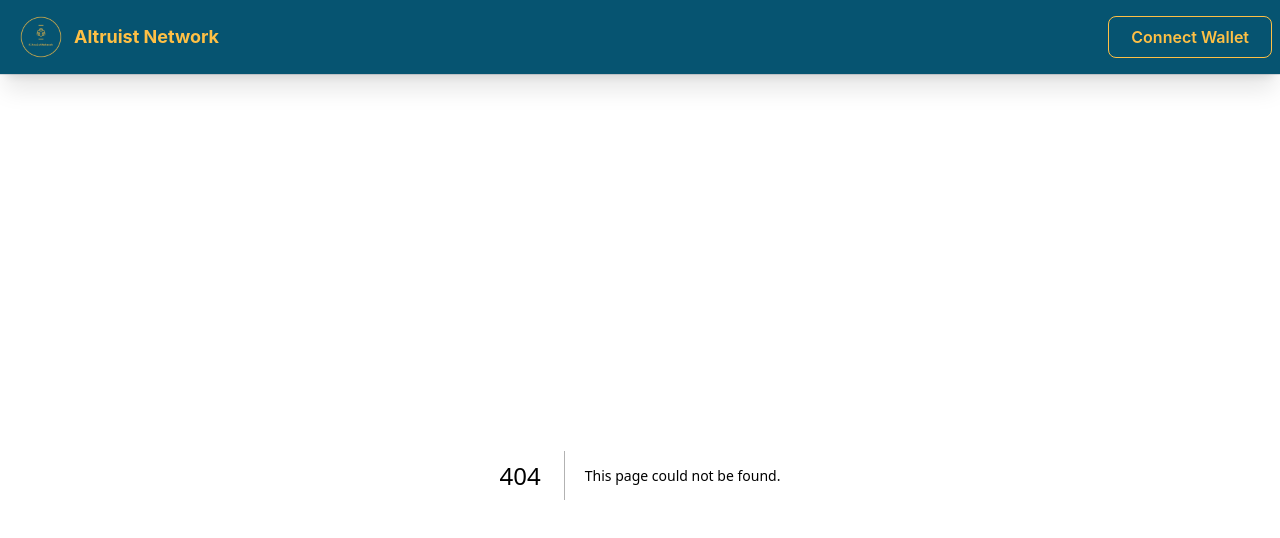
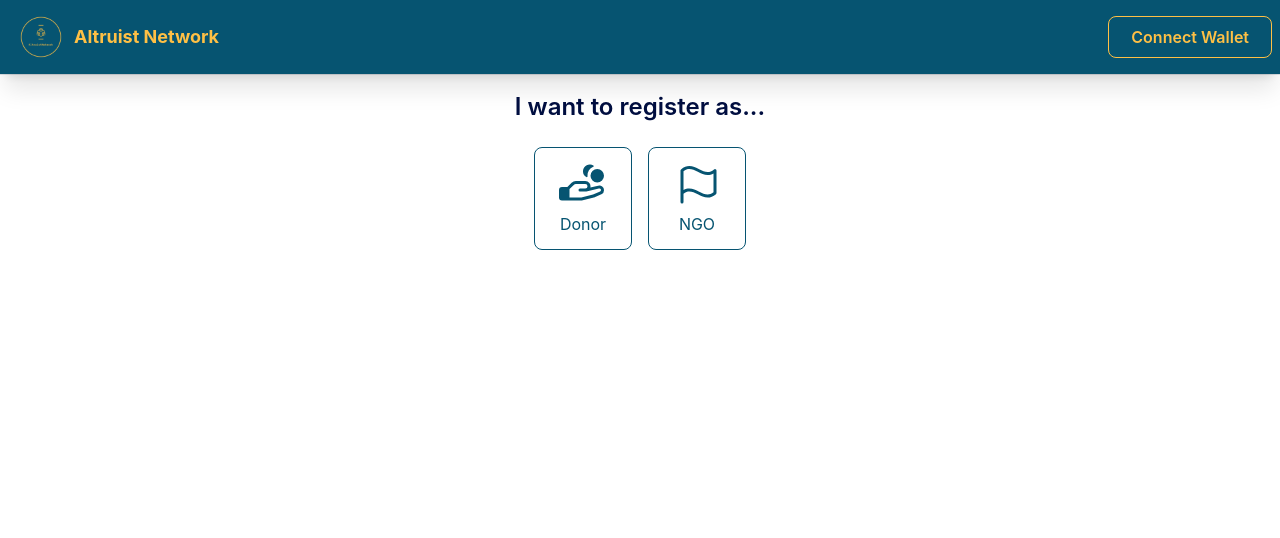
Before and after one commit to Ankesh2004/Altruist-Network, a Next.js app in the folder frontend/: page /onboarding in a window 1280 px wide. Before the commit this address had no page. Shown: the top 538 px of the page. Built offline with nearby package versions, Linux system fonts and the light colour scheme.

Commit message:
feat: onboarding page

```diff
--- a/frontend/public/icons/CampaignFlag.jsx
+++ b/frontend/public/icons/CampaignFlag.jsx
@@ -6,7 +6,7 @@ const CampaignFlag=()=>{
       xmlns="http://www.w3.org/2000/svg"
       width="48"
       height="48"
-      fill="#5344c5"
+      fill="currentColor"
       viewBox="0 0 256 256"
     >
       <path d="M42.76 50A8 8 0 0040 56v168a8 8 0 0016 0v-44.23c26.79-21.16 49.87-9.75 76.45 3.41 16.4 8.11 34.06 16.85 53 16.85 13.93 0 28.54-4.75 43.82-18a8 8 0 002.76-6V56a8 8 0 00-13.27-6c-28 24.23-51.72 12.49-79.21-1.12C111.07 34.76 78.78 18.79 42.76 50zM216 172.25c-26.79 21.16-49.87 9.74-76.45-3.41-25-12.35-52.81-26.13-83.55-8.4V59.79c26.79-21.16 49.87-9.75 76.45 3.4 25 12.35 52.82 26.13 83.55 8.4z"></path>
--- /dev/null
+++ b/frontend/public/icons/DonorHands.jsx
@@ -0,0 +1,17 @@
+import React from "react";
+
+function Icon() {
+  return (
+    <svg
+      xmlns="http://www.w3.org/2000/svg"
+      width="48"
+      height="48"
+      fill="currentColor"
+      viewBox="0 0 256 256"
+    >
+      <path d="M128.09 57.38a36 36 0 0155.17-27.82 4 4 0 01-.56 7A52.06 52.06 0 00152 84c0 1.17 0 2.34.12 3.49a4 4 0 01-6 3.76 36 36 0 01-18.03-33.87zM240 160.61a24.47 24.47 0 01-13.6 22l-.44.2-38.83 16.54a6.94 6.94 0 01-1.19.4l-64 16a7.93 7.93 0 01-1.94.25H16a16 16 0 01-16-16v-40a16 16 0 0116-16h28.69l22.62-22.63A31.82 31.82 0 0189.94 112H140a28 28 0 0127.25 34.45l41.84-9.62A24.61 24.61 0 01240 160.61zm-16 0a8.61 8.61 0 00-10.87-8.3l-.31.08-67 15.41a8.32 8.32 0 01-1.79.2H112a8 8 0 010-16h28a12 12 0 000-24H89.94a15.86 15.86 0 00-11.31 4.69L56 155.31V200h63l62.43-15.61 38-16.18a8.56 8.56 0 004.57-7.6zM168 84a36 36 0 1036-36 36 36 0 00-36 36z"></path>
+    </svg>
+  );
+}
+
+export default React.memo(Icon);
--- /dev/null
+++ b/frontend/src/app/onboarding/page.tsx
@@ -0,0 +1,24 @@
+import React from 'react'
+import DonorHands from '../../../public/icons/DonorHands'
+import CampaignFlag from '../../../public/icons/CampaignFlag'
+
+const page = () => {
+  return (
+    <div className='flex flex-col gap-6 justify-center items-center p-4 h-full'>
+        <h1 className='text-secondaryDarkColor text-2xl font-semibold'>I want to register as...</h1>
+        <div className='flex flex-wrap gap-4'>
+            <button className='flex flex-col items-center gap-1 transition-all transform hover:text-white hover:bg-secondaryColor text-secondaryColor border border-secondaryColor rounded-lg px-6 py-3'>
+                <DonorHands />
+                <p>Donor</p>
+            </button>
+            <button className='flex flex-col items-center gap-1 transition-all transform hover:text-white hover:bg-secondaryColor text-secondaryColor border border-secondaryColor rounded-lg px-6 py-3'>
+                <CampaignFlag />
+                <p>NGO</p>
+            </button>
+
+        </div>
+    </div>
+  )
+}
+
+export default page
```
